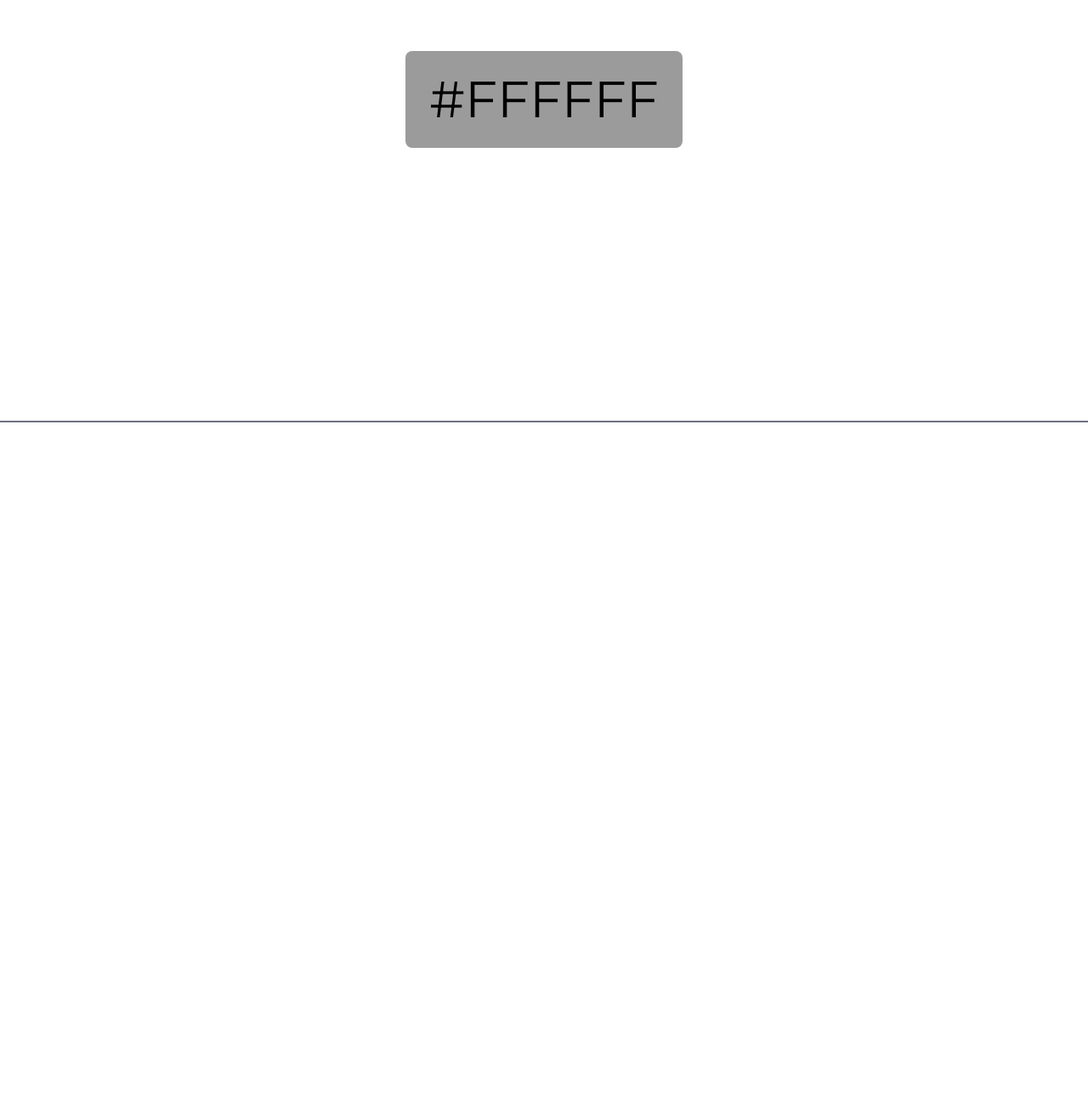
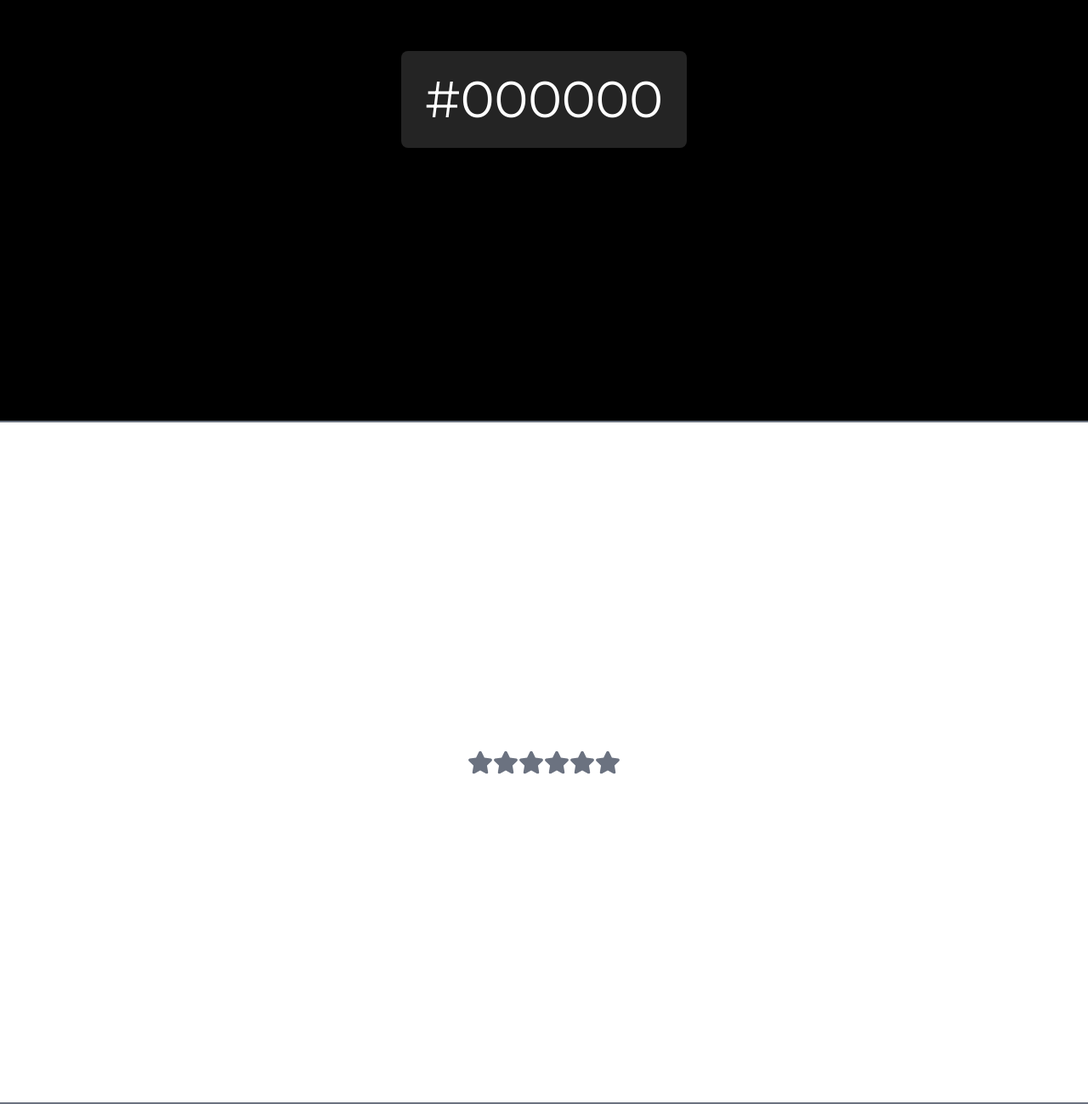
Before and after one commit to karo-yousefi/react-beginner-projects, a React (Vite) app: page / in a window 1280 px wide. Shown: the part 1107-2406 px from the top of the page at 85% size. Before the commit the page ends 1604 px from the top, so only its background shows below. Built offline with nearby package versions, Linux system fonts and the light colour scheme.

Commit message:
Added project 3, Fixed an issue with project 2

```diff
--- a/package.json
+++ b/package.json
@@ -13,7 +13,8 @@
     "@gsap/react": "^2.1.1",
     "gsap": "^3.12.5",
     "react": "^18.3.1",
-    "react-dom": "^18.3.1"
+    "react-dom": "^18.3.1",
+    "react-icons": "^5.3.0"
   },
   "devDependencies": {
     "@eslint/js": "^9.11.1",
--- a/src/App.jsx
+++ b/src/App.jsx
@@ -1,6 +1,7 @@
 import Accordion from "./components/Accordion";
 import ProjectSperator from "./components/ProjectSperator";
 import RandomColorGen from "./components/RandomColorGen";
+import StartRating from "./components/StarRating";
 
 const App = () => {
   return (
@@ -9,7 +10,8 @@ const App = () => {
       <ProjectSperator />
       <RandomColorGen />
       <ProjectSperator />
-
+      <StartRating numberOfStars={6}/>
+      <ProjectSperator/>
     </div>
   )
 }
--- a/src/components/RandomColorGen.jsx
+++ b/src/components/RandomColorGen.jsx
@@ -1,7 +1,7 @@
 import { useState } from "react";
 
 const RandomColorGen = () => {
-	const [color, setColor] = useState("#FFFFFF"); // Color state
+	const [color, setColor] = useState("#000000"); // Color state
 	const [colorCode, setColorCode] = useState("hex"); // Color code type state
 
 	const changeColorCode = (code) => {
@@ -45,7 +45,7 @@ const RandomColorGen = () => {
 			</div>
 			<div className="h-[90vh] flex justify-center items-center">
 				<h1
-					className="font-Montserrat text-[60px] hover:font-semibold transition-all select-none cursor-pointer bg-[#45454588] px-7 py-3 rounded-lg">{color}</h1>
+					className="font-Montserrat text-[60px] text-white hover:font-semibold transition-all select-none cursor-pointer bg-[#45454588] px-7 py-3 rounded-lg">{color}</h1>
 			</div>
 		</div>
 	);
--- /dev/null
+++ b/src/components/StarRating.jsx
@@ -0,0 +1,42 @@
+import { FaStar } from "react-icons/fa"; // Using font awesome icons in react-icon package
+import { useState } from "react";
+
+const StarRating = ({ numberOfStars=5 }) => { // Default number of stars: 5
+
+	const [rating, setRating] = useState(0); // rating is the index of the selected star. All the stars before that should be colored (selected)
+	const [hover, setHover] = useState(0); // hover is the index of the hovered star. All the stars before that should be colored (selected)
+
+
+	const handleClick = (index) => {
+		setRating(index);
+	}
+
+	const handleMouseEnter = (index) => {
+		setHover(index);
+	}
+
+	const handleMouseLeave = () => {
+		setHover(rating); // If mouse leaves, The colored stars should be based on what user clicked on previously, If none, Then no colored stars
+	}
+
+	return (
+		<div className="w-full h-[100vh] flex justify-center items-center">
+			{
+				[...Array(numberOfStars)].map((_, index) => { // Creating an array with emoty elements, Spreading them before using them so they all can have undefined value
+					index++; // We don't have 0 start so index + 1
+					return (
+						<FaStar
+							key={index}
+							onClick={() => handleClick(index)}
+							onMouseEnter={() => handleMouseEnter(index)}
+							onMouseLeave={() => handleMouseLeave()}
+							className={`text-3xl ${index <= (hover || rating) ? "text-sky-500" : "text-gray-500"} `}/> // Styling all the items before the clicked, hovered star
+						  // Note in the code above the order of hover and rating is important. hover should have priority to rating so you can see the hover even after rating
+					)
+				})
+			}
+		</div>
+	)
+}
+
+export default StarRating
```
Also changed, not shown: 1 other file (tests, documents, lock files or other folders).
